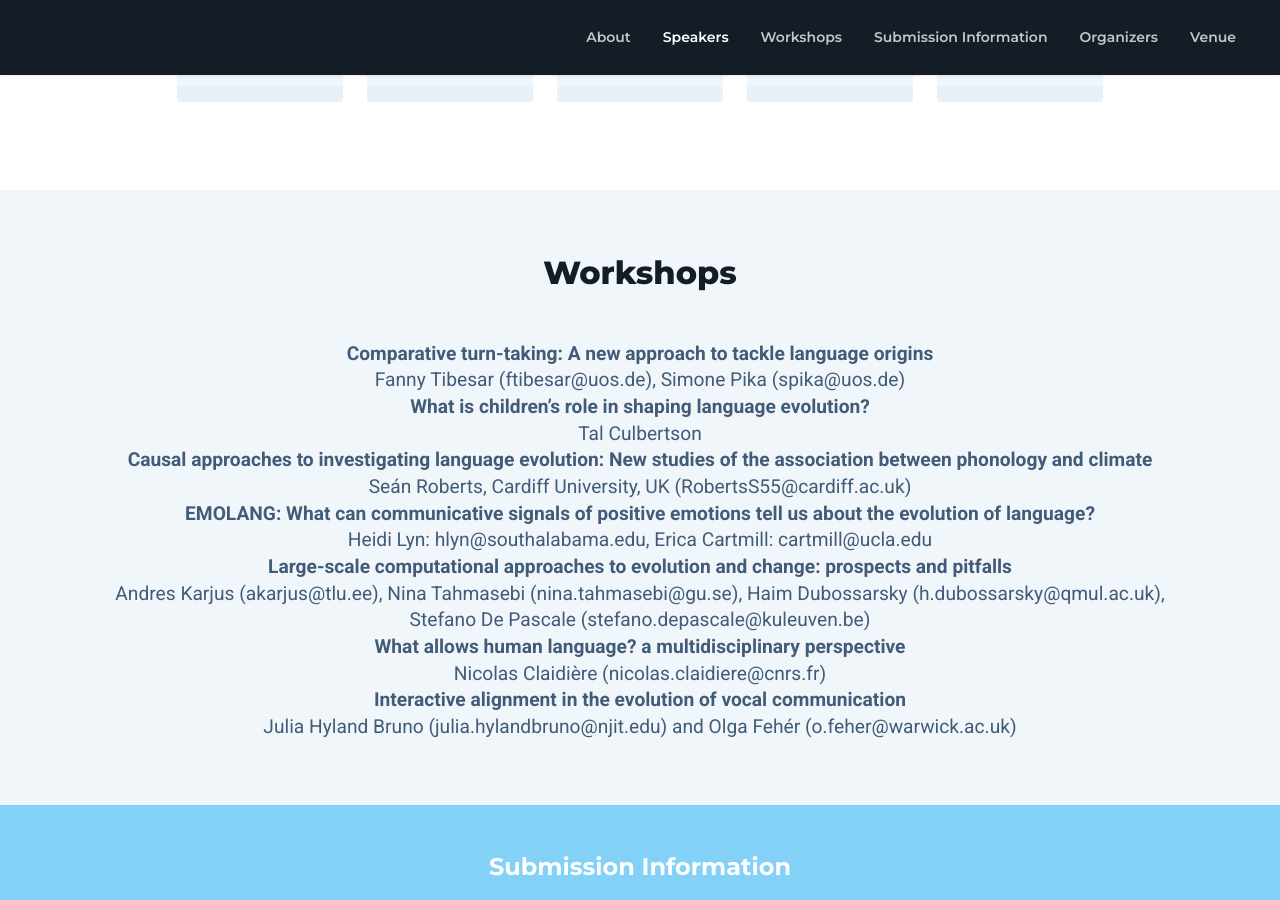
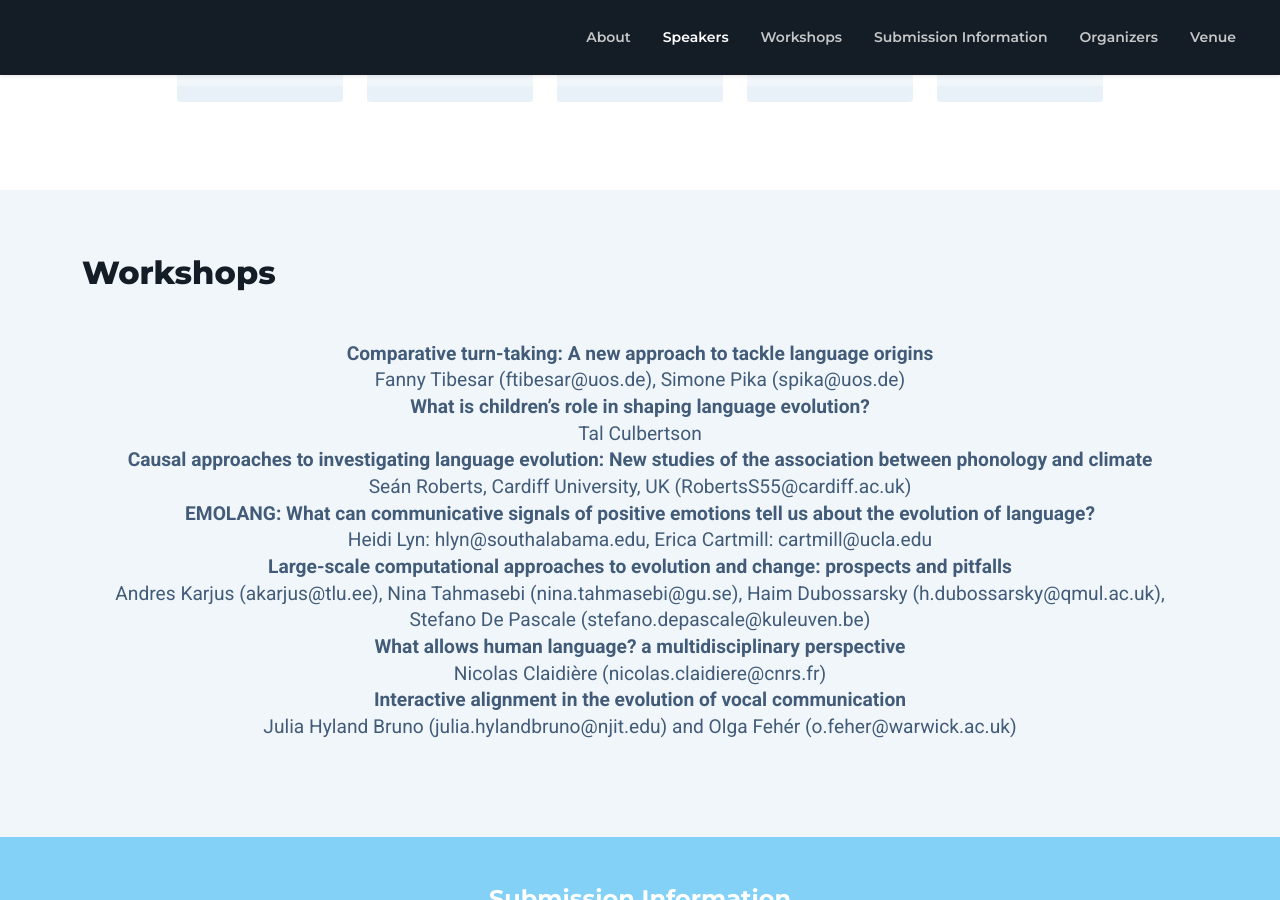
Before and after one commit to evolang2024/evolang2024.github.io, a Jekyll site: the page built from _pages/index.md, in a window 1280 px wide and 900 px high, scrolled down 1828 px. Built offline with Jekyll 4.4.1, drawn with Linux system fonts in a browser that asks for light colours; nearby versions of some CDN libraries; library files that are not in the unit come from our copies.

Commit message:
Update workshops.html
- format adjust

```diff
--- a/_includes/workshops.html
+++ b/_includes/workshops.html
@@ -1,9 +1,9 @@
 <section id="workshops-section" class="workshops-section section theme-bg-light">
     <div class="container">
 
-        <h3 class="section-heading text-center mb-5">{{include.header}}</h3>
+        <h3 class="section-heading text-left mb-5">{{include.header}}</h3>
         <!-- <h4 class="section-intro text-center single-col-max mx-auto mb-3">{{include.subheader}}</h4> -->
-        <div class="row" style="display: flex; justify-content: center;">
+        <div class="row" style="display: flex; justify-content: center; margin-bottom:2em;">
             {% for workshop in include.workshop_list %}
             <li style="text-align: center; list-style-type: none; font-size: 1.2em; font-weight: bold;">{{ workshop.name }}</li>
             <br>
```
